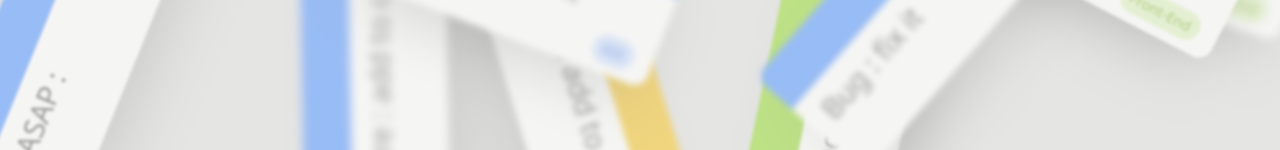
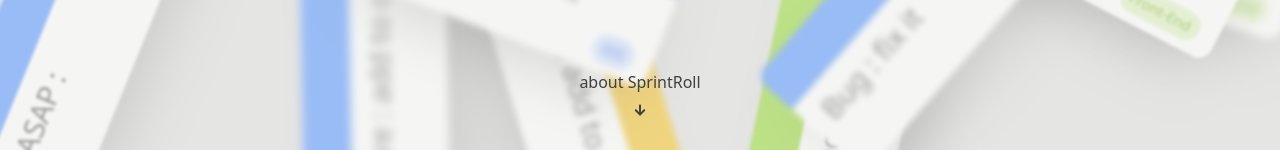
Before and after one commit to yuuuu0311/SprintRoll, a React (Vite) app: page / in a window 1280 px wide. Shown: the part 650-800 px from the top of the page. Built offline with nearby package versions, Linux system fonts and the light colour scheme.

Commit message:
fix: add to intro section button

```diff
--- a/src/App.css
+++ b/src/App.css
@@ -33,3 +33,7 @@
 .rs-picker-popup {
     z-index: 999 !important;
 }
+
+* {
+    scroll-behavior: smooth;
+}
--- a/src/components/TicketList.tsx
+++ b/src/components/TicketList.tsx
@@ -72,7 +72,7 @@
                 {({ innerRef, draggableProps, dragHandleProps }) => (
                     <div
                         ref={innerRef}
-                        // className="h-fit"
+                        className="min-h-auto max-h-full relative"
                         {...draggableProps}
                         {...dragHandleProps}
                     >
--- a/src/pages/LandingPage/index.tsx
+++ b/src/pages/LandingPage/index.tsx
@@ -462,7 +462,7 @@
 
     return (
         <div className="h-screen w-full overflow-x-hidden overflow-y-auto no-scrollbar bg-stone-100 landing-page">
-            <div className="hero h-screen w-screen overflow-hidden hero">
+            <div className="hero h-screen w-screen overflow-hidden">
                 <div className="h-full w-full mx-auto relative grid place-items-center overflow-hidden hero-inner">
                     <motion.div
                         className="opacity-50 absolute w-full h-full bg-neutral-300"
@@ -558,10 +558,22 @@
                             </motion.button>
                         </NavLink>
                     </div>
+                    <a
+                        href="#intro"
+                        className="cursor-pointer absolute bottom-8 flex flex-col gap-2 items-center transition hover:translate-y-1"
+                    >
+                        <div>about SprintRoll</div>
+                        <div className=" rotate-90">
+                            <IoMdArrowRoundForward />
+                        </div>
+                    </a>
                 </div>
             </div>
 
-            <div className="w-screen bg-stone-100 relative container-intro">
+            <div
+                className="w-screen bg-stone-100 relative container-intro"
+                id="intro"
+            >
                 <div className="mx-auto md:w-3/4 w-full md:py-24 py-12 px-10 flex flex-col gap-36">
                     <div className="flex flex-col md:gap-20 gap-12">
                         <div className={sectionTitle}># SprintRoll</div>
@@ -570,7 +582,7 @@
                             在快速變化的開發環境中，一個高效的專案管理工具是重要的。我們深知您面對的挑戰，因此特別設計了一套能夠滿足現代管理需求的解決方案。此工具具備以下四大核心功能，旨在提升您的工作效率並優化團隊合作：
                         </div>
 
-                        <div className="gap-6 grid md:grid-cols-4 grid-cols-1">
+                        <div className="gap-6 grid md:grid-cols-2 lg:grid-cols-4 grid-cols-1">
                             <div className={introCardWrap}>
                                 <div className={introCardTitle}>輕鬆規劃</div>
                                 <div>直覺的拖曳介面，快速設定和調整任務</div>
@@ -580,14 +592,16 @@
                                 <div>隨時共享進度，溝通無阻，保持團隊同步</div>
                             </div>
                             <div className={introCardWrap}>
-                                <div className={introCardTitle}>客製化調整</div>
+                                <div className={introCardTitle}>即時追蹤</div>
                                 <div>
-                                    按需產品需求調整，滿足的工作流程和需求
+                                    讓您隨時掌握產品或專案狀態，做出明智決策
                                 </div>
                             </div>
                             <div className={introCardWrap}>
-                                <div className={introCardTitle}>即時追蹤</div>
-                                <div>讓您隨時掌握產品狀態，做出明智決策</div>
+                                <div className={introCardTitle}>客製化調整</div>
+                                <div>
+                                    按需產品或專案需求調整，滿足不同的工作流程和需求
+                                </div>
                             </div>
                         </div>
                     </div>
--- a/src/utilities/index.tsx
+++ b/src/utilities/index.tsx
@@ -447,7 +447,7 @@
 ) => {
     const sprintTicketsRef = query(
         collectionGroup(db, "tickets"),
-        where("inSprint", "==", sprintInfo.index),
+        where("inSprint", "==", sprintInfo.id),
         where("project", "==", project)
     );
 
```
Also changed, not shown: src/pages/DashBoardPage/index.tsx (+0 -7 lines).
